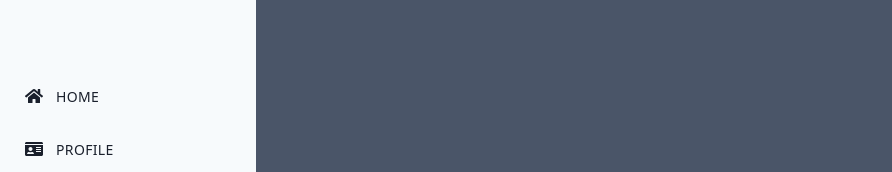
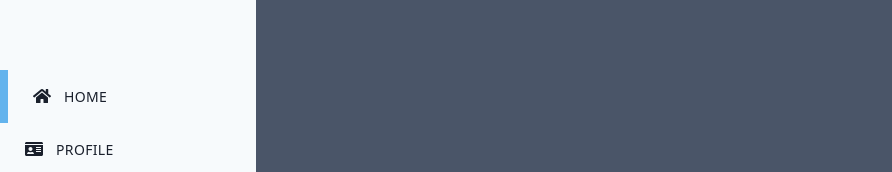
Before and after one commit to SnO2WMaN/sno2wman.dev-vol.2, a Next.js app: page / in a window 1280 px wide. Shown: the part 219-391 px from the top of the page, without its empty margins (0-892 px from the left). Built offline with nearby package versions, Linux system fonts and the light colour scheme.

Commit message:
fix: サイドメニューのリンクボタン修正

```diff
--- a/src/components/NavMenu/Link.tsx
+++ b/src/components/NavMenu/Link.tsx
@@ -2,6 +2,7 @@ import { IconDefinition } from "@fortawesome/fontawesome-svg-core";
 import { FontAwesomeIcon } from "@fortawesome/react-fontawesome";
 import classnames from "classnames";
 import Link from "next/link";
+import { useRouter } from "next/router";
 import React from "react";
 import styled from "styled-components";
 import { Merge } from "type-fest";
@@ -12,6 +13,7 @@ export const Component: React.FC<Props> = ({
   children,
   icon,
   link,
+  current,
 }) => (
   <li
     className={classnames(
@@ -23,6 +25,8 @@ export const Component: React.FC<Props> = ({
       "relative",
       "select-none",
       "hover:bg-gray-400",
+      "border-blue-400",
+      { "border-l-8": current },
     )}
   >
     <FontAwesomeIcon
@@ -45,7 +49,9 @@ export const Component: React.FC<Props> = ({
     </Link>
   </li>
 );
-export const StyledComponent: typeof Component = styled(Component)``;
+export const StyledComponent: typeof Component = styled(Component)`
+  transition: border-width 0.25s ease;
+`;
 
 export type ContainerProps = {
   className?: string;
@@ -54,7 +60,10 @@ export type ContainerProps = {
   icon: IconDefinition;
 };
 export const SocialButton: React.FC<ContainerProps> = (props) => {
-  return <StyledComponent {...props} />;
+  const router = useRouter();
+  const current = router.pathname === props.link;
+
+  return <StyledComponent {...props} current={current} />;
 };
 
 export default SocialButton;
```
